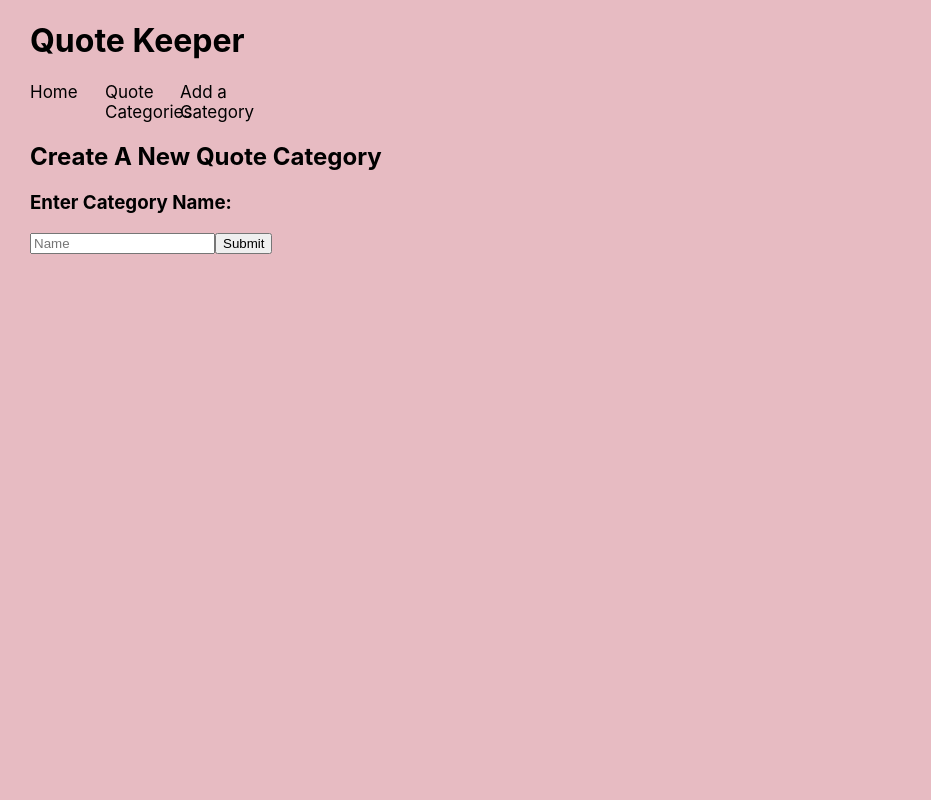
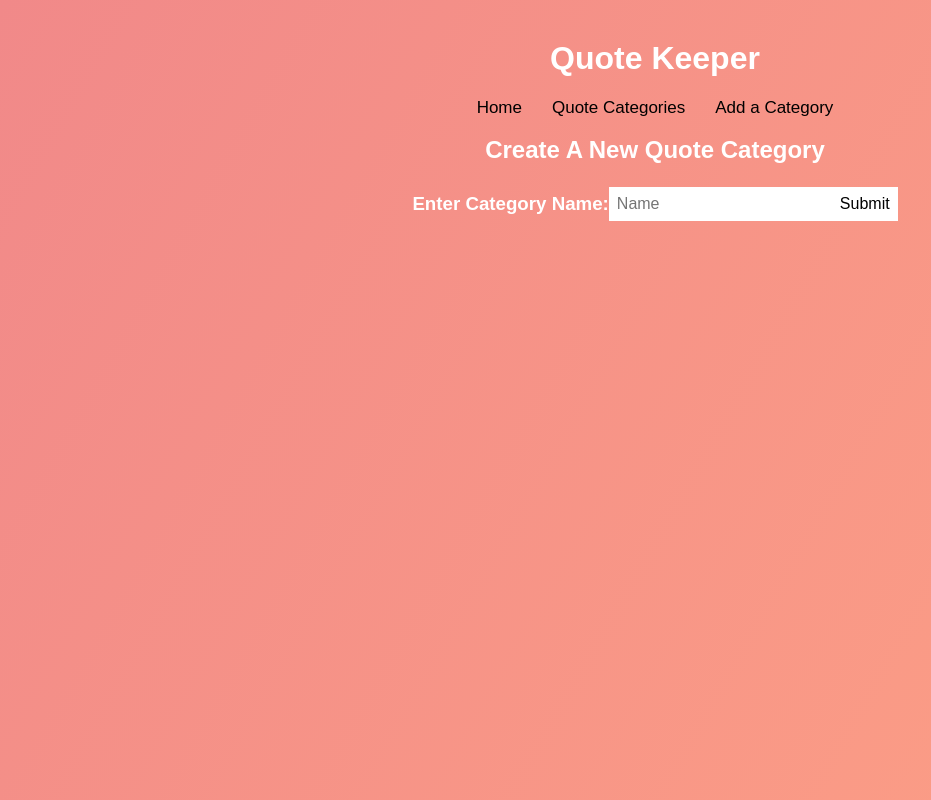
Before and after one commit to KimMead/quotes-final-frontend, a React (Create React App) app: page /kinds/new in a window 1280 px wide. Shown: the whole page, without its empty margins (0-931 px from the left). Built offline with nearby package versions, Linux system fonts and the light colour scheme.

Commit message:
add styling, create quotecontainer (which I might not end up using)

```diff
--- a/src/App.css
+++ b/src/App.css
@@ -1,12 +1,8 @@
 .App {
-  text-align:left;
+  text-align:center;
   padding-left: 30px;
 }
 
-/* .App-logo {
-  height: 40vmin;
-  pointer-events: none;
-} */
 
 @media (prefers-reduced-motion: no-preference) {
   .App-logo {
@@ -14,7 +10,7 @@
   }
 }
 
-.App-header {
+/* .App-header {
   background-color: #282c34;
   min-height: 100vh;
   display: flex;
@@ -23,7 +19,7 @@
   justify-content: center;
   font-size: calc(10px + 2vmin);
   color: white;
-}
+} */
 
 .App-link {
   color: #61dafb;
@@ -38,18 +34,6 @@
   }
 }
 
-li {
-  color:green;
-}
-
-selector: {
-  property: property value;
-}
-
-body {
-  background-color: rgb(231, 187, 194);
-}
-
 .NavBar {
   /* display: flex; */
   /* flex-direction: row; */
@@ -58,14 +42,94 @@ body {
 }
 
 .NavBar a {
-  float: left;
+  float: center;
   color:black;
   text-decoration: none;
   font-size: 17px;
-  width: 6%;
+  width: 25%;
   text-align:left;
+  padding: 15px;
+
 }
 
 .NavBar a:hover {
   color: white;
 }
+
+
+* {
+  margin: 0;
+  padding: 0;
+  box-sizing: border-box;
+}
+body {
+  background-image: linear-gradient(120deg, #f18989 0%, #fda085 100%);
+  color: white;
+  font-family: "Poppins", sans-serif;
+  min-height: 100vh;
+}
+header {
+  font-size: 1rem;
+}
+
+header,
+form {
+  min-height: 10vh;
+  display: flex;
+  justify-content: center;
+  align-items: center;
+}
+
+label {
+  font-family: "Poppins", sans-serif;
+}
+
+form input,
+form button {
+  padding: 0.5rem;
+  font-size: 1rem;
+  border: none;
+  background: white;
+}
+form button {
+  color: #ff6f47;
+  background: hsl(173, 34%, 28%);
+  cursor: pointer;
+  transition: all 0.3s ease;
+}
+form button:hover {
+  background: #ff6f47;
+  color: white;
+}
+.todo-container {
+  display: flex;
+  justify-content: center;
+  align-items: center;
+}
+
+.todo-list {
+  min-width: 30%;
+  list-style: none;
+}
+
+h1 {
+  font-size: 2rem;
+  }
+
+.filter-todo {
+  padding: 1rem;
+}
+.todo li {
+  flex: 1;
+}
+
+
+.fa-trash,
+.fa-check {
+  pointer-events: none;
+}
+
+.fall {
+  transform: translateY(10rem) rotateZ(20deg);
+  opacity: 0;
+}
--- a/src/App.js
+++ b/src/App.js
@@ -7,13 +7,18 @@ import { Route, Switch, Link, withRouter } from 'react-router-dom'
 import KindInput from './components/KindInput'
 import Kinds from './components/Kinds'
 
+
 class App extends React.Component {
 
   render() {
     return (
       <div className="App">
+        <br></br>
+        <header>
         <h1>Quote Keeper</h1>
+        </header>
         <NavBar/>
+        <br></br>
         <Switch>
         <Route path='/kinds/new' component={KindInput}/>
         <KindsContainer/>
--- a/src/components/Kind.js
+++ b/src/components/Kind.js
@@ -9,13 +9,16 @@ const Kind = (props) => {
 let kind = props.kinds[props.match.params.id - 1]
 
 return (
+
     <div>
+        <br></br>
         <h2>
             {kind ? kind.name : null}
         </h2>
         <KindEdit kind={kind}/>
         <QuotesContainer kind={kind}/>
 
+
     </div>
     )
 }
--- a/src/components/Kinds.js
+++ b/src/components/Kinds.js
@@ -8,11 +8,13 @@ const Kinds = (props) => {
 
 return (
     <div>
+        <br></br>
         <h2>Quote Category List</h2>
+        <br></br>
         {props.kinds.map(kind =>
-            <li key={kind.id}>
+            <div key={kind.id}>
                 <Link to={`/kinds/${kind.id}`}>{kind.name}</Link>
-            </li>)}
+            </div>)}
     </div>
     )
 }
--- a/src/components/Quote.js
+++ b/src/components/Quote.js
@@ -1,21 +1,27 @@
-import React from 'react'
-import {connect} from 'react-redux'
-import {deleteQuote} from '../actions/deleteQuote'
-import Quotes from '../components/Quotes'
+import React from 'react';
+import {connect} from 'react-redux';
+import {deleteQuote} from '../actions/deleteQuote';
+import Quotes from '../components/Quotes';
 import {Route, Link} from 'react-router-dom';
+import Kind from '../components/Kind'
 
 
 const Quote = (props) => {
 
+// const handleDelete = (quote) => {
+//     props.deleteQuote(quote.id, quote.kind_id)
+// }
     return (
         <div>
-           Hello
+            Hello
+            {/* <li>{quote ? quote.content : null}</li>
+             */}
+           {/* <p>{quote.kind_id.content}</p> */}
+           {/* <p>{quote.attributes.author}</p>
+           <p>{quote.attributes.description}</p> */}
         </div>
     )
 }
 
-
-
-
-{/* export default connect(null, {deleteQuote})(Quote)   */}
+// export default connect(null, {deleteQuote})(Quote)
 export default Quote
--- a/src/components/QuoteInput.js
+++ b/src/components/QuoteInput.js
@@ -27,7 +27,9 @@ class QuoteInput extends React.Component {
     }
 
 render() {
+
     return (
+
         <div>
             <h3>Create A New Quote:</h3>
             <form onSubmit={this.handleSubmit}>
@@ -40,6 +42,7 @@ render() {
                 <input type="submit"/>
             </form>
         </div>
+
     )
 }
 }
--- a/src/components/Quotes.js
+++ b/src/components/Quotes.js
@@ -2,6 +2,7 @@ import React from 'react'
 import {connect} from 'react-redux'
 import {Route, Link} from 'react-router-dom';
 // import {deleteQuote} from '../actions/deleteQuote'
+
 
 const Quotes = (props) => {
 
@@ -11,17 +12,18 @@ const Quotes = (props) => {
 
     return (
         <div>
+            <br></br>
             <h2>Quote List</h2>
-        {props.quotes && props.quotes.map(quote =>
-            <div key={quote.id}> Quote: {quote.content}<br></br>
-            Who said it? {quote.author}
+            {props.quotes && props.quotes.map(quote =>
+            <div key={quote.id}>{quote.content}<br></br>
+            {/* Who said it? {quote.author} */}
             <Link to={`/quote/${quote.id}`}>{quote.content}</Link>
             {/* <button onClick={() => handleDelete(quote)}>Delete</button> */}
             </div>
             )}
+
         </div>
     )
 }
-
 // export default connect(null, {deleteQuote})(Quotes)
 export default Quotes
--- a/src/containers/KindsContainer.js
+++ b/src/containers/KindsContainer.js
@@ -24,7 +24,7 @@ class KindsContainer extends React.Component {
                     <Route path='/kinds/new' component={KindInput}/>
                     <Route path='/kinds/:id' render={(routerProps) => <Kind {...routerProps} kinds={this.props.kinds}/>} />
                     <Route exact path='/kinds' render={(routerProps) => <Kinds {...routerProps} kinds={this.props.kinds}/>} />
-                    <Route exact path='/quote/:id' component={Quote}/>
+                    <Route exact path='/quote/:id' render={(routerProps) => <Quote {...routerProps} quote={this.props.kind}/>} />
                 </Switch>
             </div>
         )
--- a/src/containers/QuotesContainer.js
+++ b/src/containers/QuotesContainer.js
@@ -1,7 +1,8 @@
 import React from 'react';
 import QuoteInput from '../components/QuoteInput';
 import Quotes from '../components/Quotes';
-import Quote from '../components/Quote'
+
+
 
 class QuotesContainer extends React.Component {
 
@@ -10,6 +11,7 @@ class QuotesContainer extends React.Component {
             <div>
                 <Quotes quotes={this.props.kind && this.props.kind.quotes}/><br></br>
                 <QuoteInput kind={this.props.kind}/>
+
             </div>
         )
     }
```
Also changed, not shown: src/containers/QuoteContainer.js (added, +16 -0 lines).
